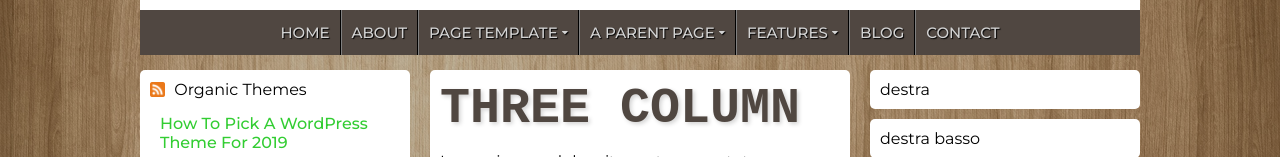
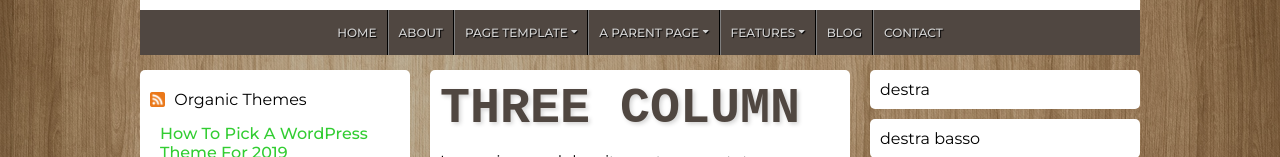
Before and after one commit to walidl/htmlcss-wp-theme, a plain HTML site: page index.html in a window 1280 px wide. Shown: the part 250-407 px from the top of the page. Drawn offline with Linux system fonts and the light colour scheme.

Commit message:
nav button line-hight setup minor chages

```diff
--- a/style.css
+++ b/style.css
@@ -69,7 +69,7 @@ nav{
   background-color: yellow;
   text-align: center;
   background-color: #504741;
-  font-size: 15px;
+  font-size: 12px;
   font-weight: 500;
 }
 
@@ -86,7 +86,7 @@ nav .button{
   height: 100%;
   position: relative;
   padding: 0 10px;
-  padding-top: 13px;
+  line-height: 45px;
   border-left: 1px solid grey;
   border-right: 1px solid black;
   cursor: pointer;
@@ -148,7 +148,25 @@ main{
 .side.right{
   width: 27%;
 }
+
 /* LEFT SIDE */
+
+.left .title img{
+  margin-top: 10px;
+}
+
+.left .title img{
+  width:15px;
+  position:relative;
+  top: 2px;
+  margin-right: 5px;
+  cursor: pointer;
+}
+
+.left .title span:hover{
+  color: green;
+  cursor: pointer;
+}
 
 .left .link{
   margin: 5px 0;
@@ -162,21 +180,11 @@ main{
   border-top-right-radius: 3px;
   border-top: 3px solid #E2E2E2;
   padding-top: 7px;
+  text-decoration: underline;
 }
 
 /* CENTRAL SIDE */
 
-.left .title img{
-  width:15px;
-  position:relative;
-  top: 2px;
-  margin-right: 5px;
-  cursor: pointer;
-}
-.left .title span:hover{
-  color: green;
-  cursor: pointer;
-}
 .content{
   border-bottom: 1px solid lightgrey;
   margin-bottom:10px;
```
Also changed, not shown: index.html (+6 -0 lines).
